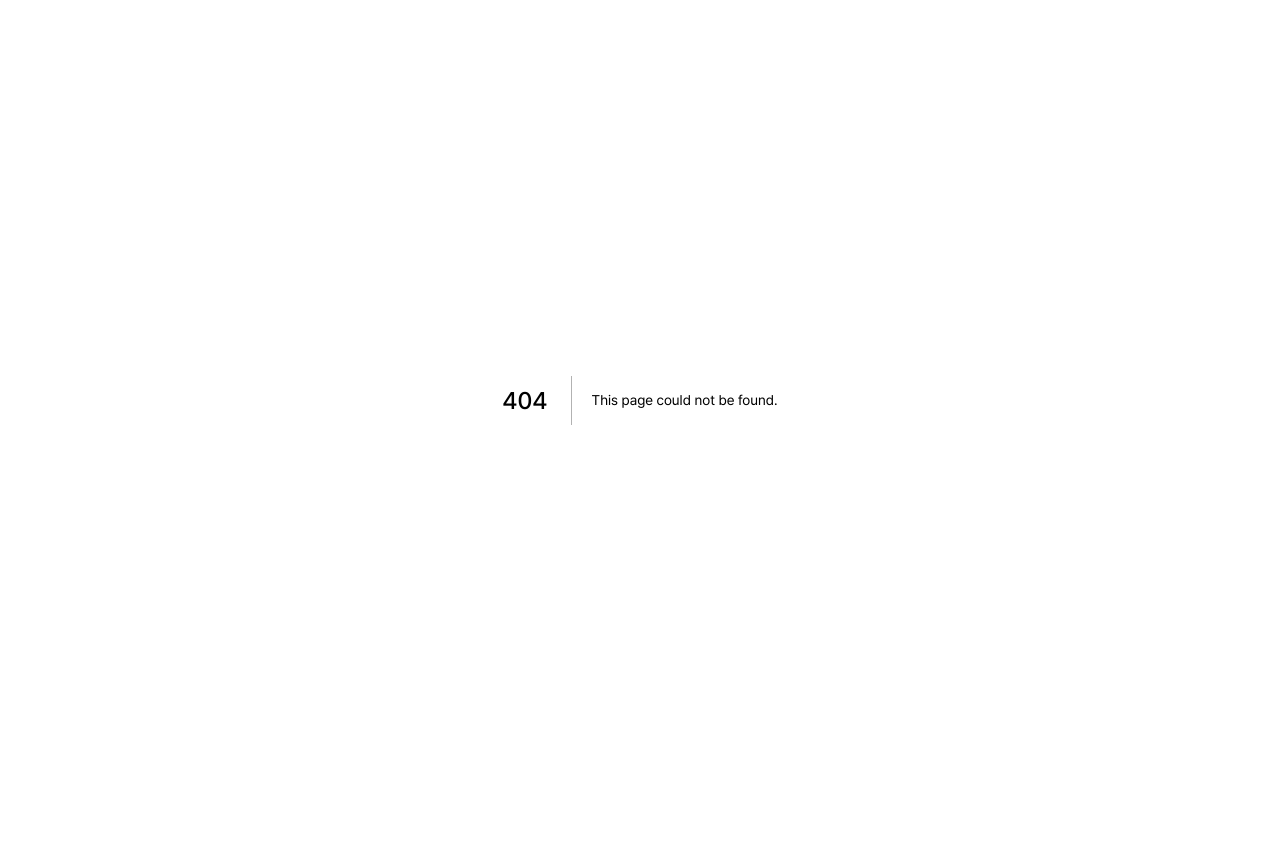
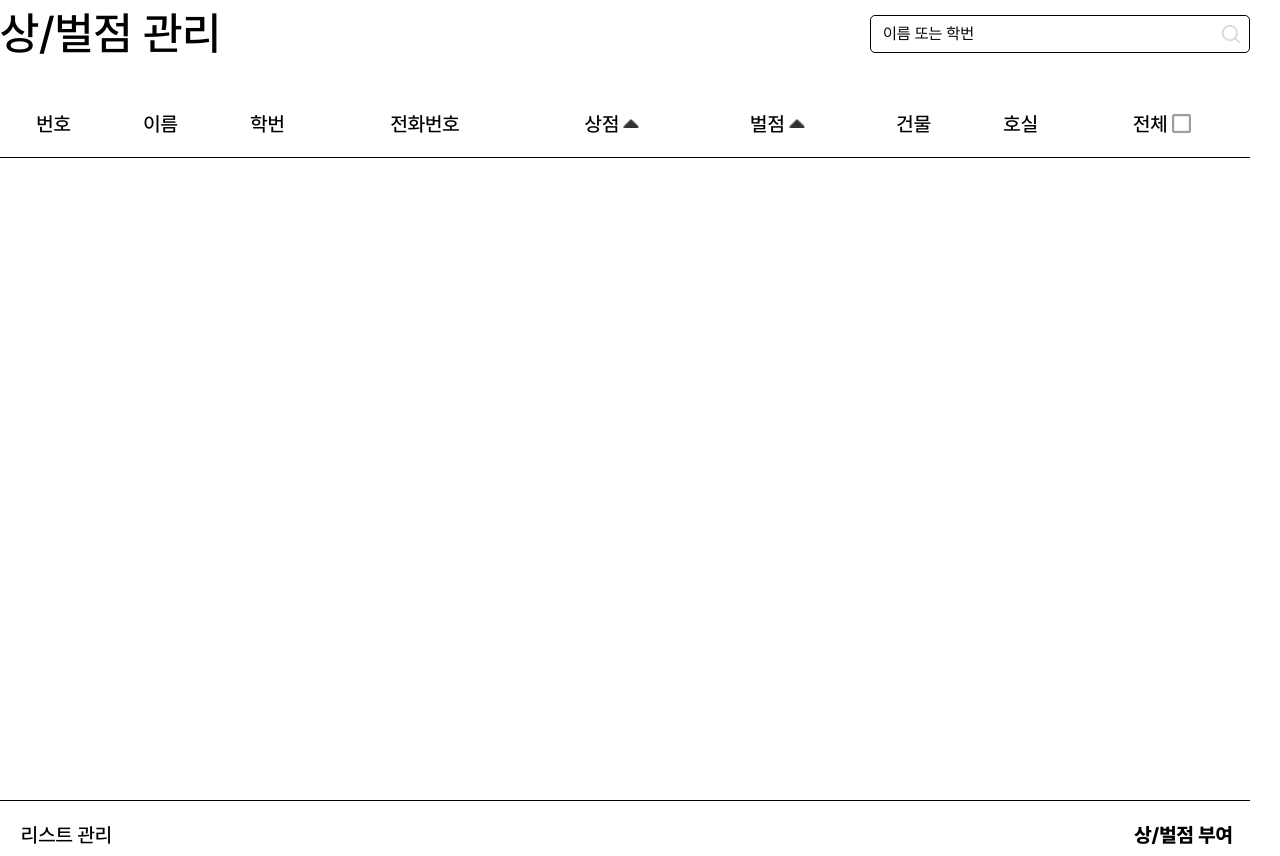
Before and after one commit to Valuniq/Dormease-web, a Next.js app: page /PointManagement in a window 1280 px wide. Before the commit this address had no page. Before the commit the page ends 800 px from the top, so only its background shows below. Built offline with nearby package versions, Linux system fonts and the light colour scheme.

Commit message:
feat: 상/벌점 관리 프로세스 template

```diff
--- /dev/null
+++ b/src/app/PointManagement/page.tsx
@@ -0,0 +1,41 @@
+import BtnMidVariant from '@/components/atoms/AllBtn/BtnMidVariant/BtnMidVariant';
+import SearchTextBox from '@/components/atoms/InputText/SearchTextBox/SearchTextBox';
+import PointManagementList from '@/components/organisms/PointManagement/PointManagementList';
+
+const page = () => {
+  return (
+    <div className='w-[1250px]'>
+      <div className='flex items-center justify-between mb-40'>
+        <h1 className='H0 text-gray-grayscale50'>상/벌점 관리</h1>
+        <SearchTextBox
+          placeholder='이름 또는 학번'
+          input={''}
+          setInput={function (id: string): void {
+            throw new Error('Function not implemented.');
+          }}
+        />
+      </div>
+      <PointManagementList
+        pointManagementLists={[]}
+        isAllChecked={false}
+        setIsAllChecked={function (isAllChecked: boolean): void {
+          throw new Error('Function not implemented.');
+        }}
+        plusSort={false}
+        setPlusSort={function (plusSort: boolean): void {
+          throw new Error('Function not implemented.');
+        }}
+        minusSort={false}
+        setMinusSort={function (minusSort: boolean): void {
+          throw new Error('Function not implemented.');
+        }}
+      />
+      <div className='mt-13 flex items-center justify-between'>
+        <BtnMidVariant label={'리스트 관리'} disabled={false} variant={'gray'} />
+        <BtnMidVariant label={'상/벌점 부여'} disabled={false} variant={'blue'} />
+      </div>
+    </div>
+  );
+};
+
+export default page;
--- a/src/components/atoms/InputText/SearchTextBox/SearchTextBox.tsx
+++ b/src/components/atoms/InputText/SearchTextBox/SearchTextBox.tsx
@@ -4,9 +4,10 @@ import SearchIcon from '@public/images/SearchIcon.png';
 type Props = {
   input: string;
   setInput: (id: string) => void;
+  placeholder: string;
 };
 
-const SearchTextBox = ({ input, setInput }: Props) => {
+const SearchTextBox = ({ input, setInput, placeholder }: Props) => {
   const handleChange = (e: React.ChangeEvent<HTMLInputElement>) => {
     setInput(e.target.value);
   };
@@ -17,7 +18,7 @@ const SearchTextBox = ({ input, setInput }: Props) => {
     >
       <input
         className={`outline-none H4-cation px-12 w-292 h-24  text-gray-grayscale50 placeholder:text-gray-grayscale30`}
-        placeholder={'검색어를 입력해주세요.'}
+        placeholder={placeholder}
         type='text'
         value={input}
         onChange={handleChange}
--- a/src/components/organisms/PointManagement/PointManagementList.tsx
+++ b/src/components/organisms/PointManagement/PointManagementList.tsx
@@ -1,12 +1,97 @@
+import Checkbox from '@/components/atoms/AllBtn/Checkbox/Checkbox';
+import Image from 'next/image';
 import React from 'react';
+import SortImg from '@public/images/DropDownBtn.png';
+import PointManagementListBody, { Props as PointManagementListBodyType } from './PointManagementListBody';
 
-const PointManagementList = () => {
+type Props = {
+  pointManagementLists: PointManagementListBodyType[];
+  isAllChecked: boolean;
+  setIsAllChecked: (isAllChecked: boolean) => void;
+  plusSort: boolean; // true-오름차순, false-내림차순
+  setPlusSort: (plusSort: boolean) => void;
+  minusSort: boolean;
+  setMinusSort: (minusSort: boolean) => void;
+};
+
+const PointManagementList = ({
+  pointManagementLists,
+  isAllChecked,
+  setIsAllChecked,
+  plusSort,
+  setPlusSort,
+  minusSort,
+  setMinusSort,
+}: Props) => {
   return (
     <div>
-      PointManagementLists
-      {/* table 태그, theader,  */}
-      {/* tbody 아래 */}
-      {/* 여기서 PointManagementListBody map */}
+      <div className='w-[1250px] h-693 overflox-y-scroll border-b-1 border-b-gray-grayscale50'>
+        <table className='w-full'>
+          <thead className='border-b-1 border-b-gray-grayscale50'>
+            <tr className='text-gray-grayscale50'>
+              <th className='H4'>번호</th>
+              <th className='H4'>이름</th>
+              <th className='H4'>학번</th>
+              <th className='H4'>전화번호</th>
+              <th onClick={() => setPlusSort(!plusSort)}>
+                <div className='H4 flex items-center justify-center text-center w-full'>
+                  <h1 className='mr-4'>상점</h1>
+                  <Image
+                    src={SortImg}
+                    height={8}
+                    width={16}
+                    className={`object-contain ${plusSort ? 'rotate-180' : ''}`}
+                    alt='sort img'
+                  />
+                </div>
+              </th>
+              <th onClick={() => setMinusSort(!minusSort)}>
+                <div className='H4 flex items-center justify-center text-center w-full'>
+                  <h1 className='mr-4'>벌점</h1>
+                  <Image
+                    src={SortImg}
+                    height={8}
+                    width={16}
+                    className={`object-contain ${minusSort ? 'rotate-180' : ''}`}
+                    alt='sort img'
+                  />
+                </div>
+              </th>
+              <th className='H4'>건물</th>
+              <th className='H4'>호실</th>
+              <th>
+                <div className='H4 flex  items-center justify-center text-center w-full'>
+                  <h1 className='mr-4'>전체</h1>
+                  <Checkbox isChecked={isAllChecked} setIsChecked={setIsAllChecked} />
+                </div>
+              </th>
+            </tr>
+            <tr className='h-18' />
+          </thead>
+          <tbody className=''>
+            <tr className='h-15' />
+            {pointManagementLists.map((i, index) => (
+              <>
+                <tr key={index}>
+                  <PointManagementListBody
+                    index={i.index}
+                    name={i.name}
+                    studentId={i.studentId}
+                    phoneNumber={i.phoneNumber}
+                    plus={i.plus}
+                    minus={i.minus}
+                    building={i.building}
+                    room={i.room}
+                    isChecked={i.isChecked}
+                    setIsChecked={i.setIsChecked}
+                  />
+                </tr>
+                <tr className='h-15' />
+              </>
+            ))}
+          </tbody>
+        </table>
+      </div>
     </div>
   );
 };
--- a/src/components/organisms/PointManagement/PointManagementListBody.tsx
+++ b/src/components/organisms/PointManagement/PointManagementListBody.tsx
@@ -1,8 +1,8 @@
 import Checkbox from '@/components/atoms/AllBtn/Checkbox/Checkbox';
 import React from 'react';
 
-type Props = {
-  index: number;
+export type Props = {
+  index: string;
   name: string;
   studentId: string;
   phoneNumber: string;
@@ -52,10 +52,8 @@ const PointManagementListBody = ({
       <td className='text-center'>
         <h1 className='H4-caption text-gray-grayscale50'>{room}</h1>
       </td>
-      <td>
-        <div className='ml-28'>
-          <Checkbox isChecked={isChecked} setIsChecked={setIsChecked} />
-        </div>
+      <td className='flex justify-center'>
+        <Checkbox isChecked={isChecked} setIsChecked={setIsChecked} />
       </td>
     </>
   );
--- a/src/components/organisms/Prompt/PenaltyHistoryPrompt/PenaltyHistoryListBody.tsx
+++ b/src/components/organisms/Prompt/PenaltyHistoryPrompt/PenaltyHistoryListBody.tsx
@@ -27,10 +27,8 @@ const PenaltyHistoryList = ({ date, reason, score, division, isChecked, setIsChe
           {division === 'minus' ? '벌 점' : '상 점'}
         </h1>
       </td>
-      <td>
-        <div className='ml-28'>
-          <Checkbox isChecked={isChecked} setIsChecked={setIsChecked} />
-        </div>
+      <td className='flex justify-center'>
+        <Checkbox isChecked={isChecked} setIsChecked={setIsChecked} />
       </td>
     </>
   );
--- a/src/components/organisms/Prompt/PenaltyHistoryPrompt/PenaltyHistoryPrompt.tsx
+++ b/src/components/organisms/Prompt/PenaltyHistoryPrompt/PenaltyHistoryPrompt.tsx
@@ -32,9 +32,11 @@ const PenaltyHistoryPrompt = ({ penaltyLists, isAllChecked, setIsAllChecked, plu
               <th className='H4'>사 유</th>
               <th className='H4'>점 수</th>
               <th className='H4'>종 류</th>
-              <th className='flex items-center w-[64.5px] justify-between H4'>
-                전 체
-                <Checkbox isChecked={isAllChecked} setIsChecked={setIsAllChecked} />
+              <th>
+                <div className='H4 flex  items-center justify-center text-center w-full'>
+                  <h1 className='mr-4'>전체</h1>
+                  <Checkbox isChecked={isAllChecked} setIsChecked={setIsAllChecked} />
+                </div>
               </th>
             </tr>
           </thead>
```
Also changed, not shown: 2 other files (tests, documents, lock files or other folders).
